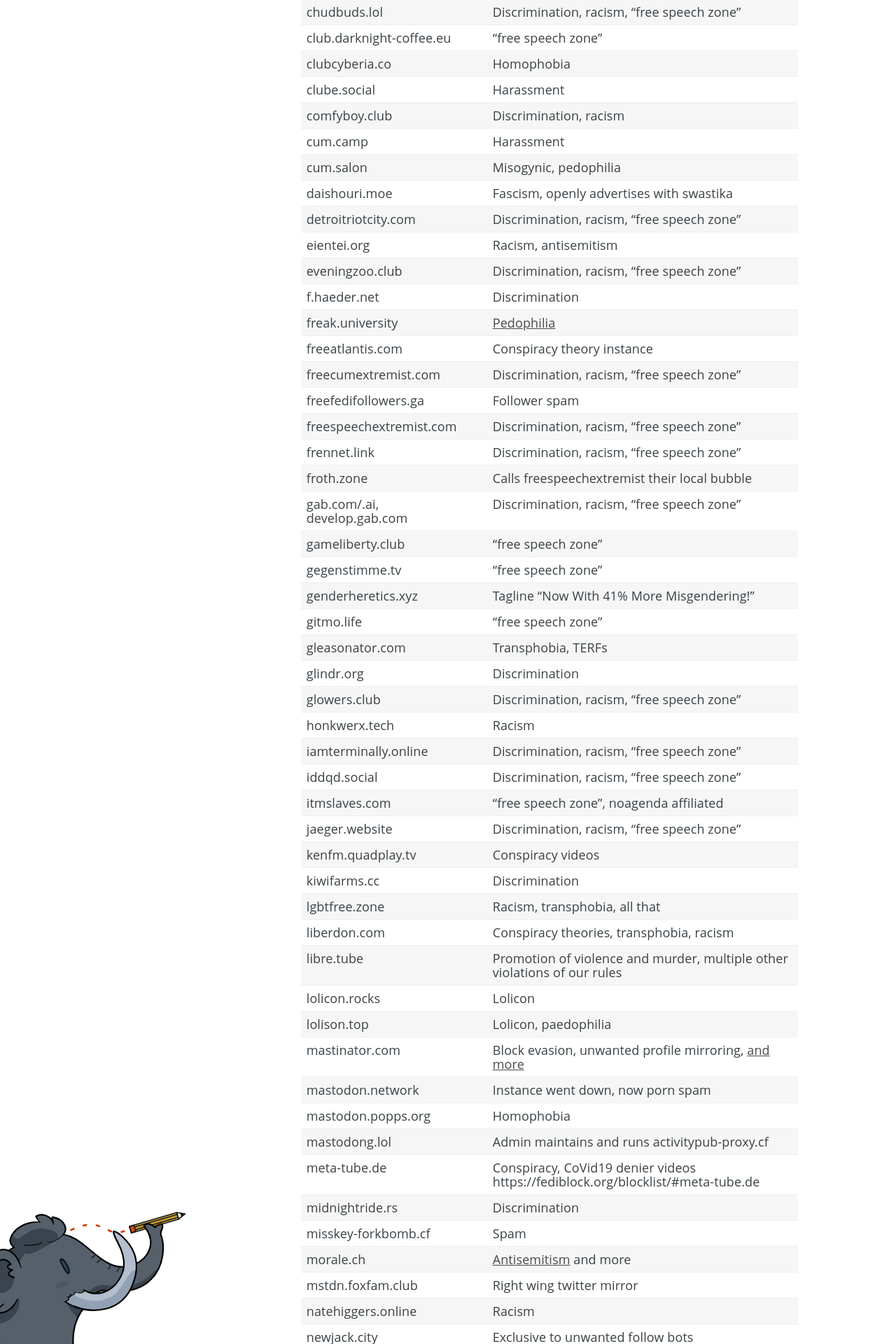
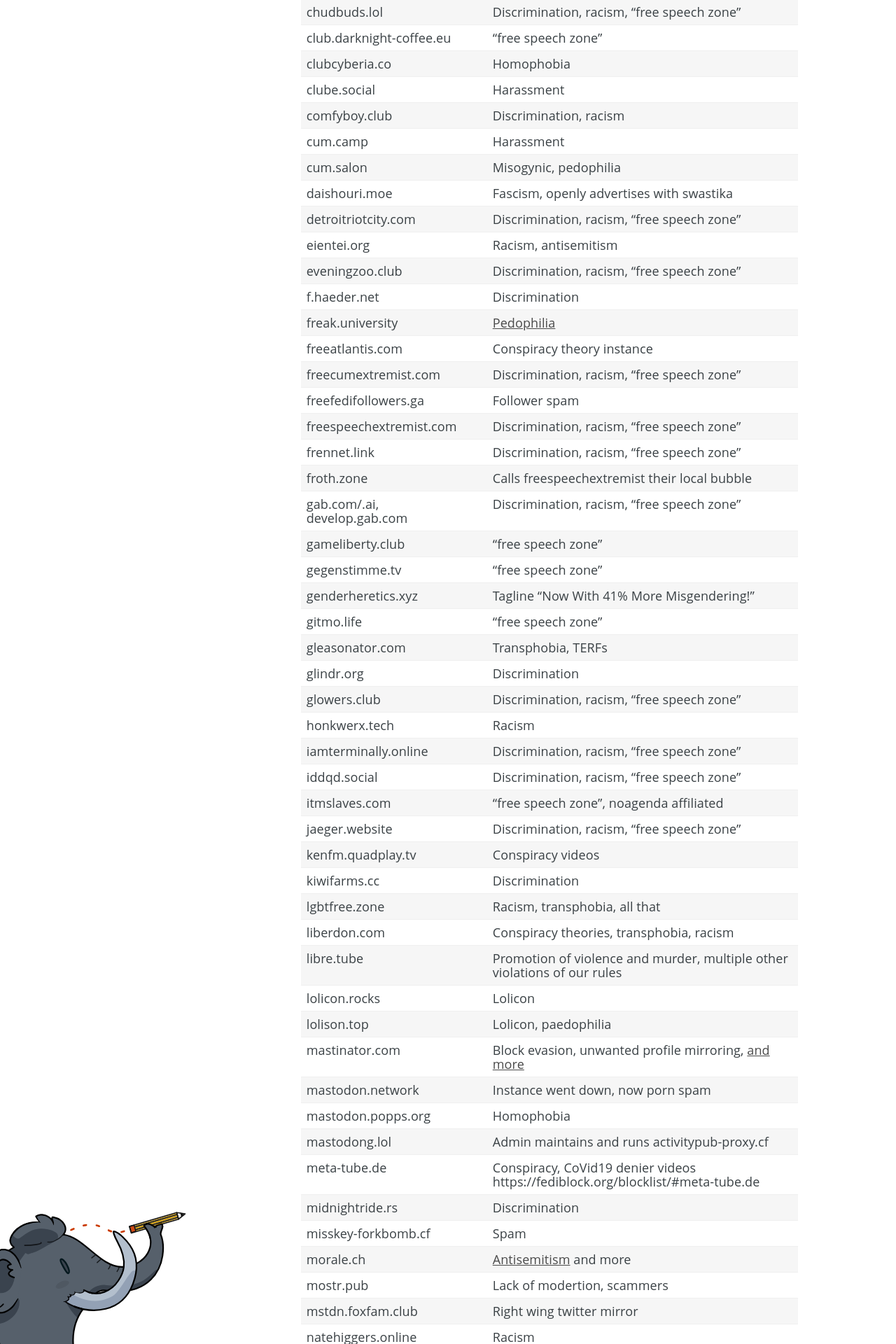
Before and after one commit to chaossocial/meta, a Jekyll site: the page built from federation.md, in a window 1280 px wide. Shown: the part 3080-5000 px from the top of the page at 70% size. Built offline with Jekyll 4.4.1, drawn with Linux system fonts in a browser that asks for light colours.

Commit message:
Block mostr.pub

```diff
--- a/federation.md
+++ b/federation.md
@@ -137,6 +137,7 @@
 | midnightride.rs             | Discrimination |
 | misskey-forkbomb.cf         | Spam |
 | morale.ch                   | [Antisemitism](https://pleroma.envs.net/notice/ARcxTACprOAT3AbP9M) and more |
+| mostr.pub                   | Lack of modertion, scammers |
 | mstdn.foxfam.club           | Right wing twitter mirror |
 | natehiggers.online          | Racism |
 | newjack.city                | Exclusive to unwanted follow bots |
```
